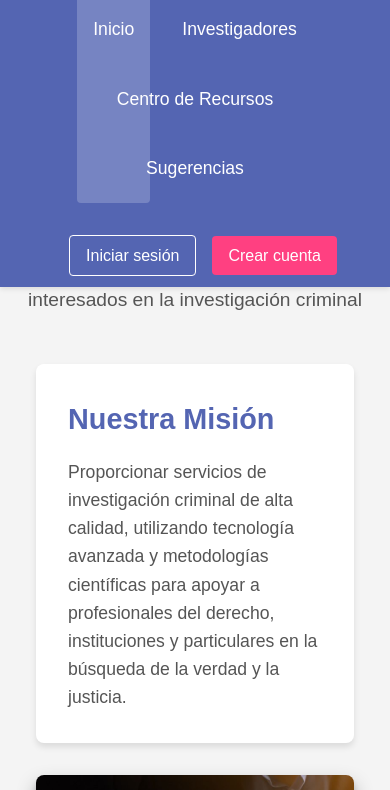
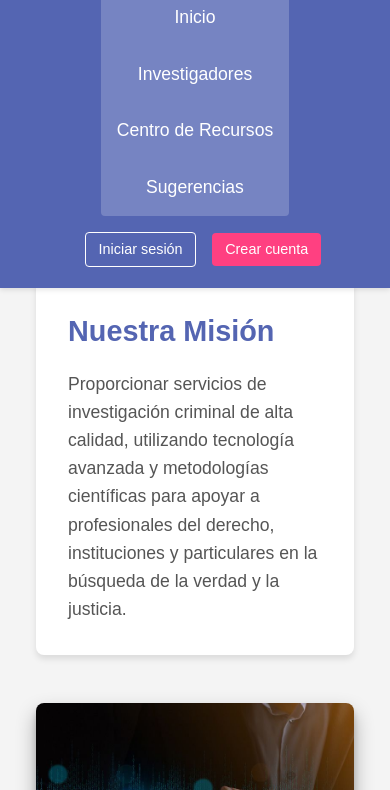
Before and after one commit to FELIPE6400814/Agencia-de-Investigaci-n, a plain HTML site: page index.html in a window 390 px wide. Shown: the part 101-891 px from the top of the page. Drawn offline with Linux system fonts and the light colour scheme.

Commit message:
Update styles.css

```diff
--- a/styles.css
+++ b/styles.css
@@ -486,37 +486,69 @@ footer {
 
 /* Diseño responsivo */
 @media (max-width: 768px) {
-    /* Clase para ocultar el encabezado cuando se desplaza hacia abajo rápidamente */
-header.hide {
-    transform: translateY(-100%);
-}
+    body {
+        padding-top: 60px;
+    }
 
-.header-container {
+    .header-container {
         flex-direction: column;
+        padding: 10px;
     }
 
     .logo-nav {
-        margin-bottom: 1rem;
         flex-direction: column;
+        width: 100%;
+    }
+
+    .main-nav ul {
+        flex-direction: column;
+        width: 100%;
         text-align: center;
     }
 
-    .logo {
-        margin-right: 0;
-        margin-bottom: 1rem;
-    }
-
-    .main-nav ul {
-        flex-wrap: wrap;
-        justify-content: center;
-    }
-
     .main-nav ul li {
-        margin: 0.5rem;
+        padding: 0.5rem 0;
     }
 
     .auth-buttons {
         margin-top: 1rem;
+        width: 100%;
+        justify-content: center;
+    }
+
+    .hero {
+        padding: 1.5rem 0;
+    }
+
+    .hero h1.wave-text span {
+        font-size: 2rem;
+    }
+
+    .hero p {
+        font-size: 1rem;
+        padding: 0 1rem;
+        margin-bottom: 0.5rem;
+    }
+
+    /* Ajustes para la sección de misión y visión */
+    .mission-vision-row {
+        flex-direction: column;
+    }
+
+    .mission-box, .vision-box {
+        width: 100%;
+        margin-bottom: 1rem;
+    }
+
+    /* Ajustes para las tarjetas de razones */
+    .reasons-container {
+        grid-template-columns: 1fr;
+        gap: 1rem;
+        padding: 0 1rem;
+    }
+
+    .reason-card {
+        padding: 1rem;
     }
 
     .investigators-grid,
@@ -913,9 +945,14 @@ header.hide {
     }
 }
 
-@media (max-width: 576px) {
-    .reasons-container {
-        grid-template-columns: 1fr;
+@media (max-width: 480px) {
+    .hero h1.wave-text span {
+        font-size: 1.5rem;
+    }
+
+    .login-btn, .signup-btn {
+        padding: 0.3rem 0.8rem;
+        font-size: 0.9rem;
     }
 }
 
```
